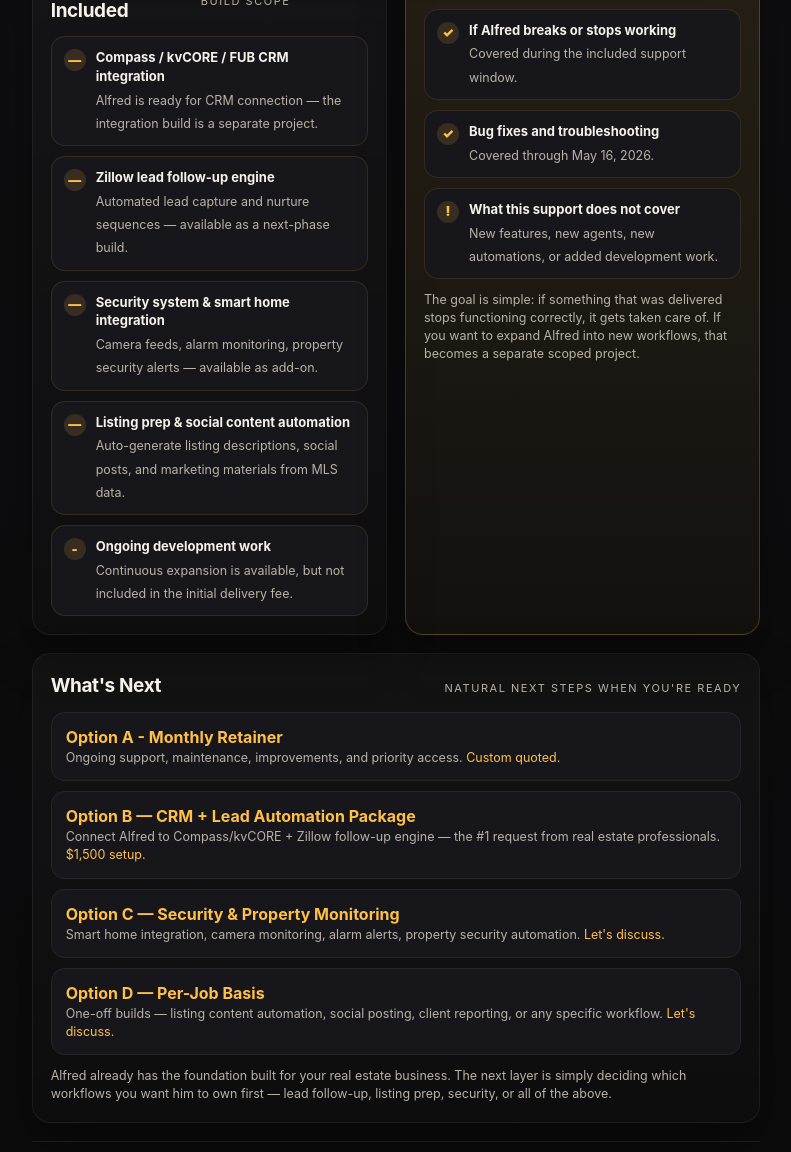
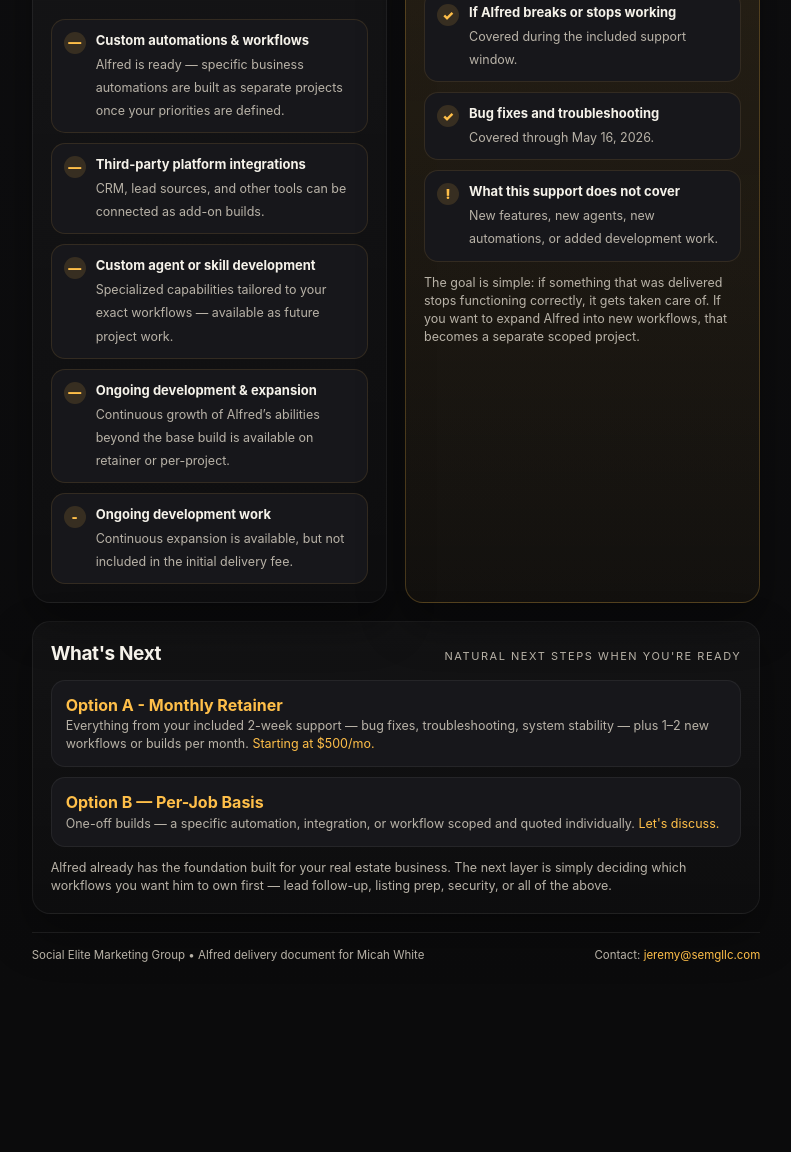
Before and after one commit to Boris148/micah-alfred-delivery, a plain HTML site: page index.html in a window 1280 px wide. Shown: the part 1648-2800 px from the top of the page, without its empty margins (244-1035 px from the left). After the commit the page ends 2644 px from the top, so only its background shows below. Drawn offline with Linux system fonts and the light colour scheme.

Commit message:
Fix: security = OpenClaw security, generalize not-included, simplify next steps

```diff
--- a/index.html
+++ b/index.html
@@ -295,7 +295,7 @@
           <div class="cap-pill">Automate lead follow-up &amp; nurture sequences</div>
           <div class="cap-pill">Monitor listings, comps &amp; market data</div>
           <div class="cap-pill">CRM integration ready (Compass, kvCORE, FUB)</div>
-          <div class="cap-pill">Security system monitoring &amp; smart home automation</div>
+          <div class="cap-pill">Built-in security monitoring &amp; system protection</div>
           <div class="cap-pill">Listing content, social posts &amp; marketing copy</div>
           <div class="cap-pill">Zillow/Realtor lead capture &amp; qualification</div>
           <div class="cap-pill">Autonomous background research &amp; reporting</div>
@@ -317,7 +317,7 @@
         <div class="value-item"><div class="check">✓</div><div><strong>Ollama local models for lightweight tasks</strong><span>Qwen3.5cloud on free tier installed for lower-cost or simpler workloads.</span></div></div>
         <div class="value-item"><div class="check">✓</div><div><strong>Full skill library loaded</strong><span>Dozens of pre-built capabilities available so Alfred has broad range from day one.</span></div></div>
         <div class="value-item"><div class="check">✓</div><div><strong>Memory system installed</strong><span>Long-term recall, working context, and daily logging so Alfred can retain useful context over time.</span></div></div>
-        <div class="value-item"><div class="check">✓</div><div><strong>Health, security &amp; system monitoring</strong><span>Autonomous checks for system stability, security alerts, and smart home/property monitoring integration ready.</span></div></div>
+        <div class="value-item"><div class="check">✓</div><div><strong>Health, security &amp; system monitoring</strong><span>Autonomous checks for system stability, file integrity protection, and security alerts to keep Alfred and your data safe.</span></div></div>
         <div class="value-item"><div class="check">✓</div><div><strong>Autonomous jobs built for real estate</strong><span>Instruct Alfred to run recurring jobs — market research, Zillow lead follow-up, listing prep, comp analysis, client check-ins, and more.</span></div></div>
         <div class="value-item"><div class="check">✓</div><div><strong>Initial testing and verification completed</strong><span>The environment was configured, checked, and confirmed working at delivery.</span></div></div>
       </div>
@@ -330,10 +330,10 @@
           <div class="section-kicker">Outside the base build scope</div>
         </div>
         <div class="simple-list">
-          <div class="simple-item"><div class="check">—</div><div><strong>Compass / kvCORE / FUB CRM integration</strong><span>Alfred is ready for CRM connection — the integration build is a separate project.</span></div></div>
-          <div class="simple-item"><div class="check">—</div><div><strong>Zillow lead follow-up engine</strong><span>Automated lead capture and nurture sequences — available as a next-phase build.</span></div></div>
-          <div class="simple-item"><div class="check">—</div><div><strong>Security system &amp; smart home integration</strong><span>Camera feeds, alarm monitoring, property security alerts — available as add-on.</span></div></div>
-          <div class="simple-item"><div class="check">—</div><div><strong>Listing prep &amp; social content automation</strong><span>Auto-generate listing descriptions, social posts, and marketing materials from MLS data.</span></div></div>
+          <div class="simple-item"><div class="check">—</div><div><strong>Custom automations &amp; workflows</strong><span>Alfred is ready — specific business automations are built as separate projects once your priorities are defined.</span></div></div>
+          <div class="simple-item"><div class="check">—</div><div><strong>Third-party platform integrations</strong><span>CRM, lead sources, and other tools can be connected as add-on builds.</span></div></div>
+          <div class="simple-item"><div class="check">—</div><div><strong>Custom agent or skill development</strong><span>Specialized capabilities tailored to your exact workflows — available as future project work.</span></div></div>
+          <div class="simple-item"><div class="check">—</div><div><strong>Ongoing development &amp; expansion</strong><span>Continuous growth of Alfred’s abilities beyond the base build is available on retainer or per-project.</span></div></div>
           <div class="simple-item"><div class="check">-</div><div><strong>Ongoing development work</strong><span>Continuous expansion is available, but not included in the initial delivery fee.</span></div></div>
         </div>
       </div>
@@ -359,19 +359,11 @@
       </div>
       <div class="next-option">
         <strong class="gold">Option A - Monthly Retainer</strong>
-        <p class="muted">Ongoing support, maintenance, improvements, and priority access. <span class="gold">Custom quoted.</span></p>
+        <p class="muted">Everything from your included 2-week support — bug fixes, troubleshooting, system stability — plus 1–2 new workflows or builds per month. <span class="gold">Starting at $500/mo.</span></p>
       </div>
       <div class="next-option">
-        <strong class="gold">Option B — CRM + Lead Automation Package</strong>
-        <p class="muted">Connect Alfred to Compass/kvCORE + Zillow follow-up engine — the #1 request from real estate professionals. <span class="gold">$1,500 setup.</span></p>
-      </div>
-      <div class="next-option">
-        <strong class="gold">Option C — Security &amp; Property Monitoring</strong>
-        <p class="muted">Smart home integration, camera monitoring, alarm alerts, property security automation. <span class="gold">Let's discuss.</span></p>
-      </div>
-      <div class="next-option">
-        <strong class="gold">Option D — Per-Job Basis</strong>
-        <p class="muted">One-off builds — listing content automation, social posting, client reporting, or any specific workflow. <span class="gold">Let's discuss.</span></p>
+        <strong class="gold">Option B — Per-Job Basis</strong>
+        <p class="muted">One-off builds — a specific automation, integration, or workflow scoped and quoted individually. <span class="gold">Let's discuss.</span></p>
       </div>
       <p class="small" style="margin-top:12px;">Alfred already has the foundation built for your real estate business. The next layer is simply deciding which workflows you want him to own first — lead follow-up, listing prep, security, or all of the above.</p>
     </section>
```
